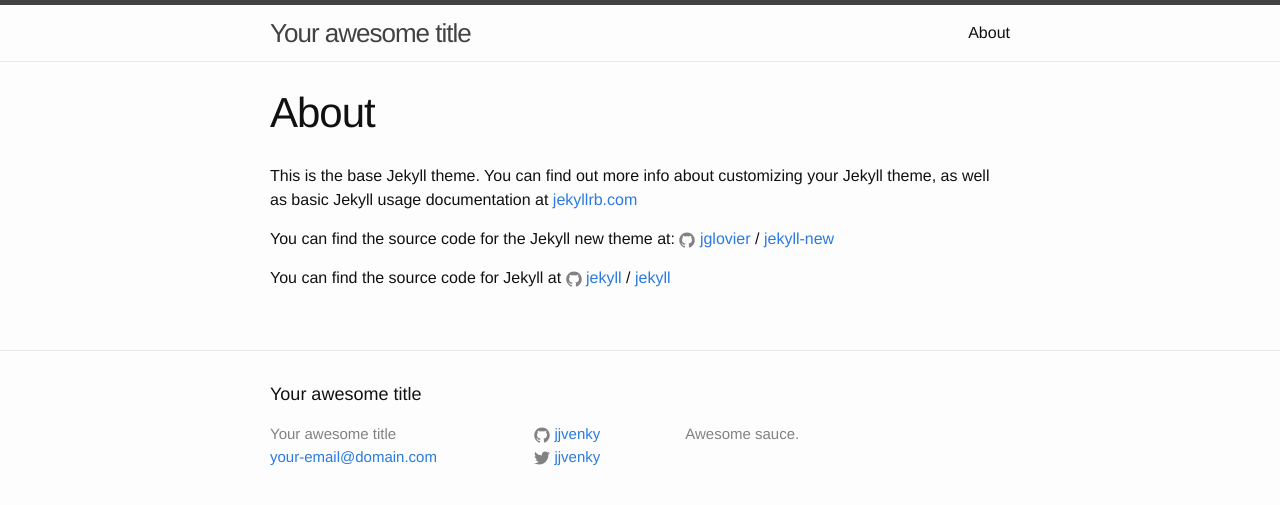
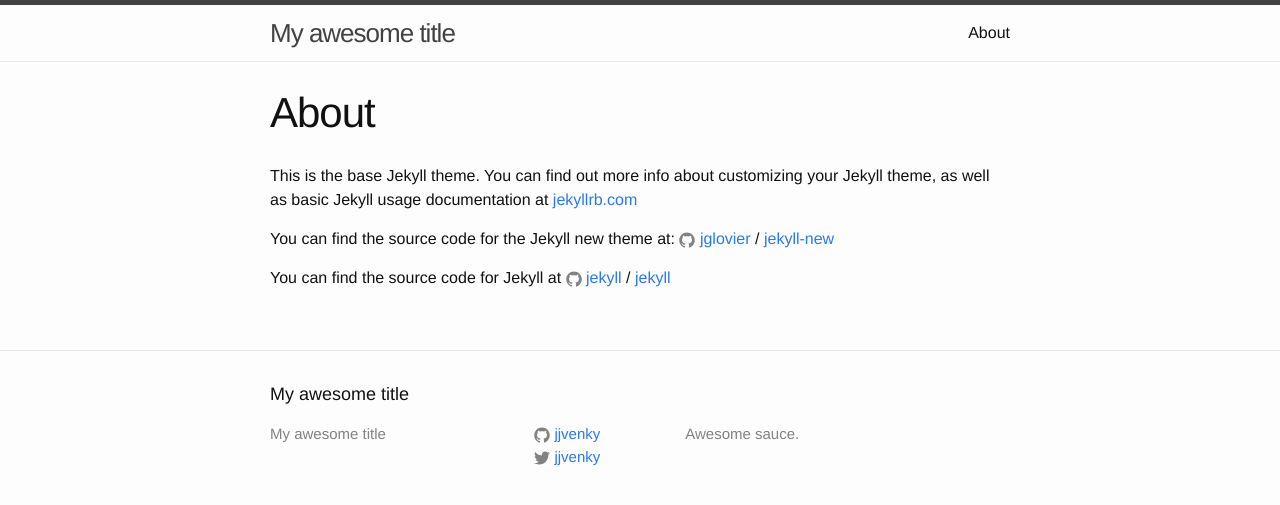
Before and after one commit to jjvenky/jjvenky.github.io, a Jekyll site: the page built from about.md, in a window 1280 px wide. Shown: the top 505 px of the page. Built offline with Jekyll 4.4.1, drawn with Linux system fonts in a browser that asks for light colours.

Commit message:
update title

```diff
--- a/_config.yml
+++ b/_config.yml
@@ -6,8 +6,8 @@
 # 'jekyll serve'. If you change this file, please restart the server process.
 
 # Site settings
-title: Your awesome title
-email: your-email@domain.com
+title: My awesome title
+# email: your-email@domain.com
 description: > # this means to ignore newlines until "baseurl:"
   Awesome sauce.
 baseurl: "" # the subpath of your site, e.g. /blog
```
